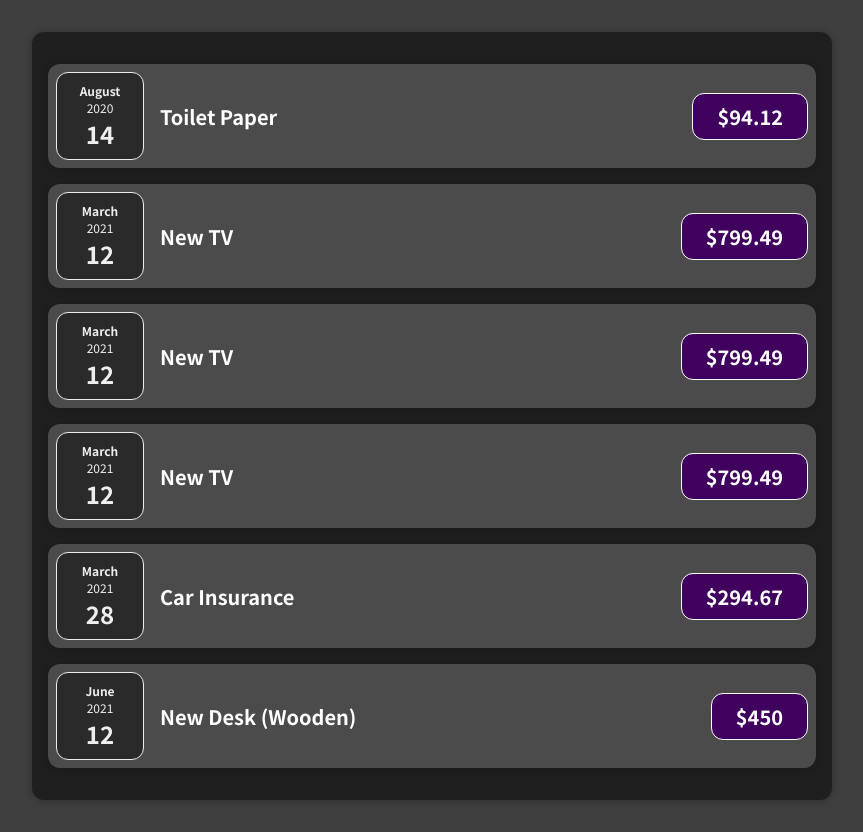
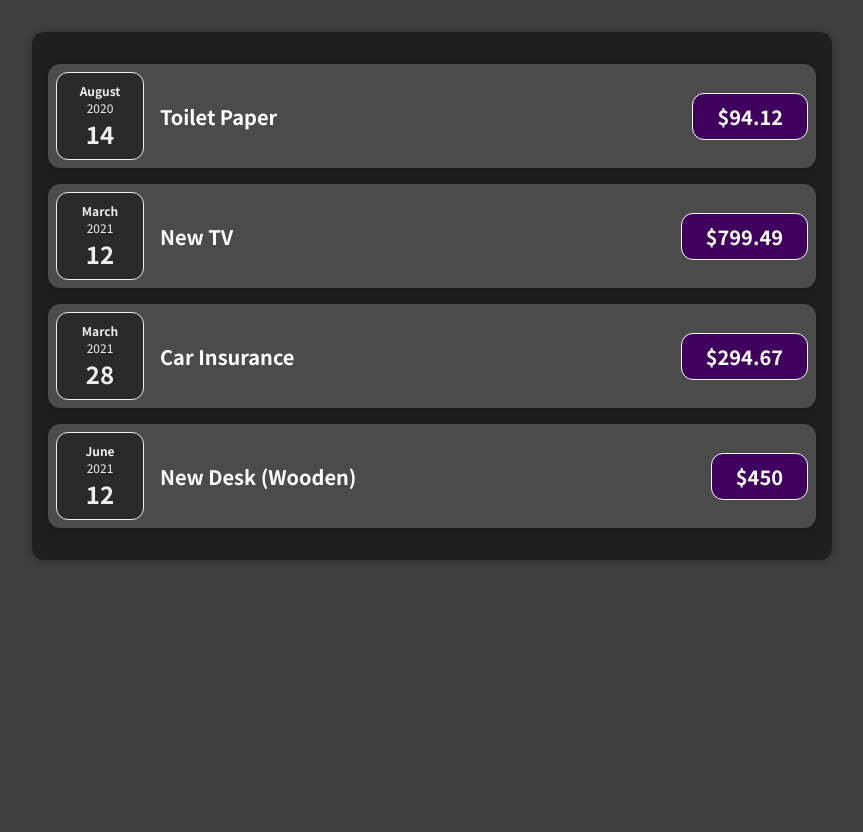
Before and after one commit to Konradbbb/React-Expense-App, a JavaScript app: page / in a window 1280 px wide. Shown: the whole page, without its empty margins (208-1071 px from the left). After the commit the page ends 800 px from the top, so only its background shows below. Built offline with nearby package versions, Linux system fonts and the light colour scheme.

Commit message:
end test

```diff
--- a/src/components/Expenses.js
+++ b/src/components/Expenses.js
@@ -19,17 +19,6 @@ function Expenses(props) {
       date={props.items[1].date}
       />
       <ExpenseItem
-      title={props.items[1].title}
-      amount={props.items[1].amount}
-      date={props.items[1].date}
-      />
-      <ExpenseItem
-      title={props.items[1].title}
-      amount={props.items[1].amount}
-      date={props.items[1].date}
-      />
-
-      <ExpenseItem
       title={props.items[2].title}
       amount={props.items[2].amount}
       date={props.items[2].date}
```
Also changed, not shown: 1 other file (tests, documents, lock files or other folders).
